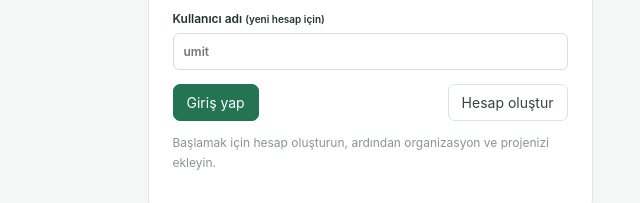
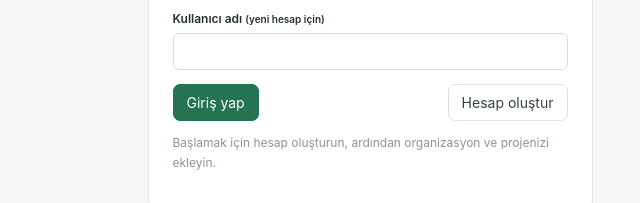
Before and after one commit to edapktzl/Devflow, a website: page public/index.html in a window 1280 px wide. Shown: the part 408-611 px from the top of the page, 640-1280 px from the left. Drawn offline with Linux system fonts and the light colour scheme.

Commit message:
Remove username placeholder

```diff
--- a/public/index.html
+++ b/public/index.html
@@ -2,7 +2,7 @@
 <html lang="tr"><head><meta charset="utf-8"><meta name="viewport" content="width=device-width,initial-scale=1"><title>DevFlow · Engineering workspace</title><link rel="stylesheet" href="/style.css"></head>
 <body><aside><a class="brand" href="/">◈ devflow<span>ENGINEERING WORKSPACE</span></a><label>ORGANİZASYON<select id="org"></select></label><button id="newOrg">+ Organizasyon oluştur</button><label>PROJELER<select id="project"></select></label><button id="newProject">+ Proje oluştur</button><nav><button data-tab="board">▦ Kanban</button><button data-tab="chat">◌ Proje sohbeti</button><button data-tab="activity">↗ Activity feed</button><button data-tab="inbox">◷ Bildirimler</button><button data-tab="settings">⚙ Bağlantılar ve ekip</button></nav><div class="aside-bottom"><span id="identity">Oturum açılmadı</span><button id="logout">Çıkış yap</button><small>Backend PoC · v0.1</small></div></aside>
 <main><header><div><span class="eyebrow">BUILD TOGETHER. SHIP WITH CONTEXT.</span><h1 id="heading">Engineering workspace</h1></div><span class="badge" id="connection">● Local workspace</span></header><div id="notice" role="status"></div>
-<section id="auth"><div class="intro"><span class="eyebrow">EKİBİNİZİN ORTAK ÇALIŞMA ALANI</span><h2>Koddan göreve,<br>her şey bağlantılı.</h2><p>Görevler, pull request'ler ve ekip konuşmaları aynı proje bağlamında.</p></div><form id="authForm" class="panel"><h2>DevFlow'a giriş</h2><label>E-posta<input name="email" type="email" required autocomplete="email"></label><label>Şifre<input name="password" type="password" minlength="10" required autocomplete="current-password"></label><label>Kullanıcı adı <small>(yeni hesap için)</small><input name="name" placeholder="umit" autocomplete="username"></label><div class="row"><button class="primary" name="action" value="login">Giriş yap</button><button name="action" value="register">Hesap oluştur</button></div><p class="muted">Başlamak için hesap oluşturun, ardından organizasyon ve projenizi ekleyin.</p></form></section>
+<section id="auth"><div class="intro"><span class="eyebrow">EKİBİNİZİN ORTAK ÇALIŞMA ALANI</span><h2>Koddan göreve,<br>her şey bağlantılı.</h2><p>Görevler, pull request'ler ve ekip konuşmaları aynı proje bağlamında.</p></div><form id="authForm" class="panel"><h2>DevFlow'a giriş</h2><label>E-posta<input name="email" type="email" required autocomplete="email"></label><label>Şifre<input name="password" type="password" minlength="10" required autocomplete="current-password"></label><label>Kullanıcı adı <small>(yeni hesap için)</small><input name="name" autocomplete="username"></label><div class="row"><button class="primary" name="action" value="login">Giriş yap</button><button name="action" value="register">Hesap oluştur</button></div><p class="muted">Başlamak için hesap oluşturun, ardından organizasyon ve projenizi ekleyin.</p></form></section>
 <section id="workspace" hidden><div id="board" class="tab"><div class="toolbar"><div><h2>Proje panosu</h2><p class="muted">Bir sonraki adımdan tamamlanana kadar.</p></div><div class="row"><button id="newColumn">+ Kolon</button><button id="newTask" class="primary">+ Yeni görev</button></div></div><div id="kanban"></div></div>
 <div id="chat" class="tab" hidden><h2>Proje sohbeti</h2><p class="muted">@kullanici ve TASK-123 referansları otomatik bağlanır.</p><div id="messages" class="panel"></div><form id="chatForm" class="row"><input name="body" required placeholder="Ekibinizle bir güncelleme paylaşın…"><input name="reply_to" placeholder="Yanıt mesaj ID (isteğe bağlı)"><button class="primary">Gönder</button></form></div>
 <div id="activity" class="tab" hidden><h2>Activity feed</h2><div id="feed" class="panel"></div></div>
```
